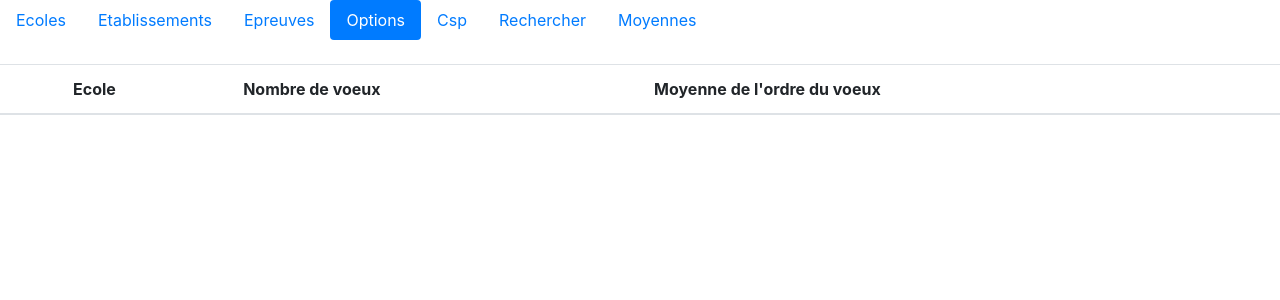
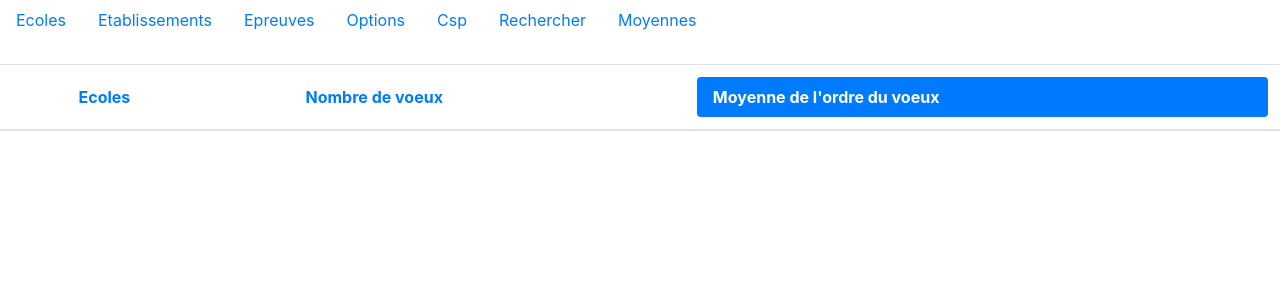
Before and after one commit to Jcz125/exam-results-app, a Flask app: page /voeuxparecole in a window 1280 px wide. Shown: the top 300 px of the page. Run offline with Flask 2, Linux system fonts and the light colour scheme; data that the repository does not hold is empty; some libraries are stand-ins or nearby versions.

Commit message:
voeuxparecole fini

```diff
--- a/web/app.py
+++ b/web/app.py
@@ -363,12 +363,14 @@ def moyenne_forms():
 @app.route("/voeuxparecole")
 def voeux_ecole():
     tri = request.args.get("order",default=None)
-    print(tri)
-    dictio = {"ordre":"AVG(v.ordre)","name":"e.name","number":"COUNT(v.candidat)"}
-    tri = dictio.get(tri)
-    if tri is None:
-        tri = "AVG(v.ordre)"
+    tri_state = {"ordre": "AVG(v.ordre)", "name": "e.name", "number": "COUNT(v.candidat)"}.get(tri)
+    if tri_state is None:
+        tri = "ordre"
+        tri_state = "AVG(v.ordre)"
+    sens = request.args.get("sens", default=None)
+    if sens not in ("ASC", "DESC"):
+        sens = "ASC"
     db = getdb()
     c = db.cursor()
-    c.execute(f'SELECT e.name,COUNT(v.candidat),AVG(v.ordre) FROM ecole as e JOIN voeux as v ON e.code=v.ecole GROUP BY e.name ORDER BY {tri} ASC')
-    return render_template("voeux_ecole.html", liste=list(c.fetchall()))
+    c.execute(f'SELECT e.name,COUNT(v.candidat),AVG(v.ordre) FROM ecole as e JOIN voeux as v ON e.code=v.ecole GROUP BY e.name ORDER BY {tri_state} {sens}')
+    return render_template("voeux_ecole.html", liste=list(c.fetchall()), choice=(tri, sens))
--- a/web/templates/voeux_ecole.html
+++ b/web/templates/voeux_ecole.html
@@ -12,7 +12,7 @@
 <body>
   <ul class="nav nav-pills">
     <li class="nav-item">
-      <a class="nav-link " href="/ecole">Ecoles</a>
+      <a class="nav-link" href="/ecole">Ecoles</a>
     </li>
     <li class="nav-item">
       <a class="nav-link" href="/etablissement">Etablissements</a>
@@ -21,7 +21,7 @@
       <a class="nav-link" href="/epreuve">Epreuves</a>
     </li>
     <li class="nav-item">
-        <a class="nav-link active" href="/option">Options</a>
+        <a class="nav-link" href="/option">Options</a>
       </li>
       <li class="nav-item">
         <a class="nav-link" href="/csp">Csp</a>
@@ -34,13 +34,13 @@
       </li>
   </ul>
  <br>
- <table class="table table-striped">
+ <table class="table table-striped nav-pills">
   <thead>
     <tr>
       <th scope="col"></th>
-      <th scope="col">Ecole</th>
-      <th scope="col">Nombre de voeux</th>
-      <th scope="col">Moyenne de l'ordre du voeux</th>
+      <th scope="col"><a class="nav-link {{'active' if choice[0]=='name'}}" href="?order=name&sens={{'DESC' if choice==('name','ASC') else 'ASC'}}">Ecoles</a></th>
+      <th scope="col"><a class="nav-link {{'active' if choice[0]=='number'}}" href="?order=number&sens={{'DESC' if choice==('number','ASC') else 'ASC'}}">Nombre de voeux</a></th>
+      <th scope="col"><a class="nav-link {{'active' if choice[0]=='ordre'}}" href="?order=ordre&sens={{'DESC' if choice==('ordre','ASC') else 'ASC'}}">Moyenne de l'ordre du voeux</a></th>
     </tr>
   </thead>
   <tbody>
```
